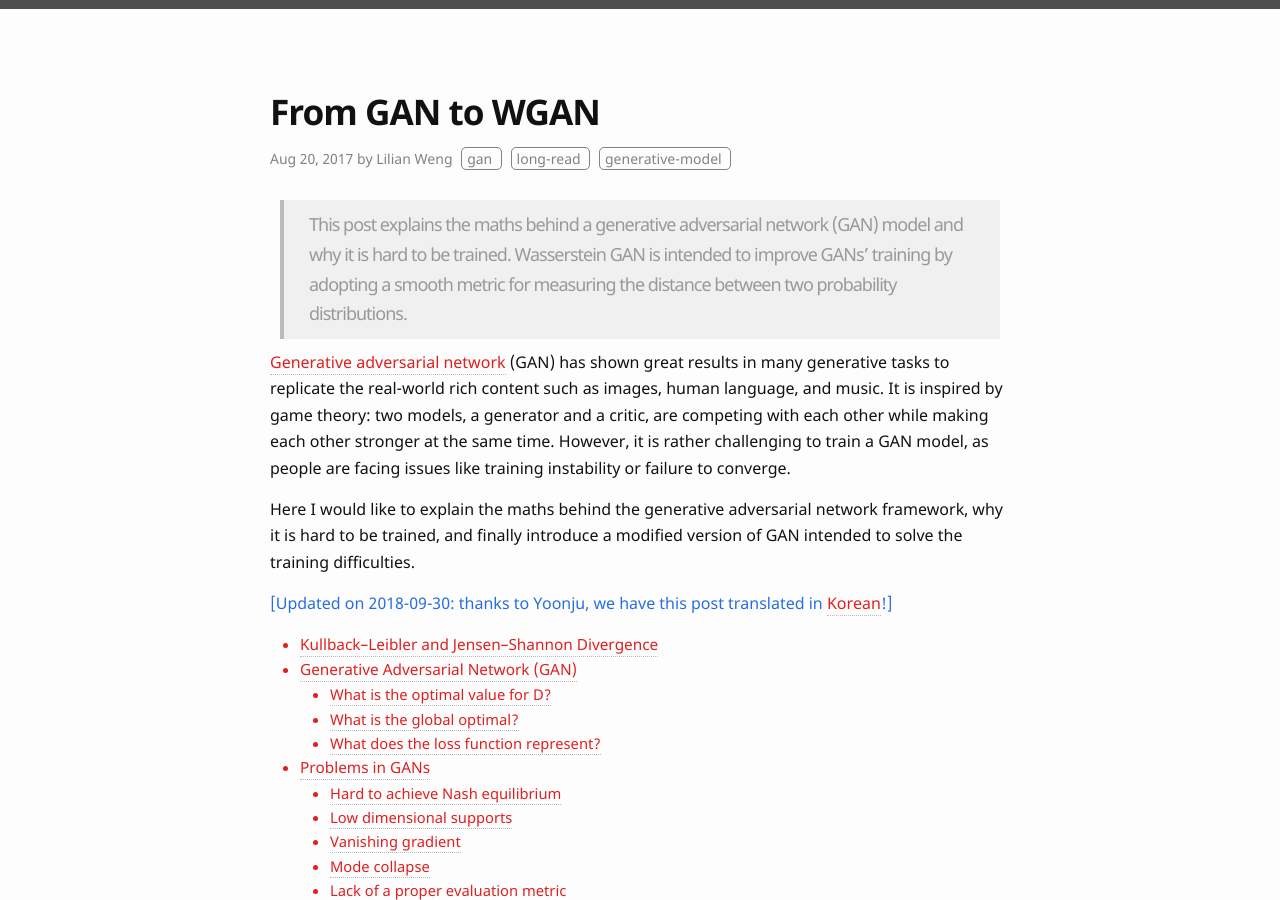
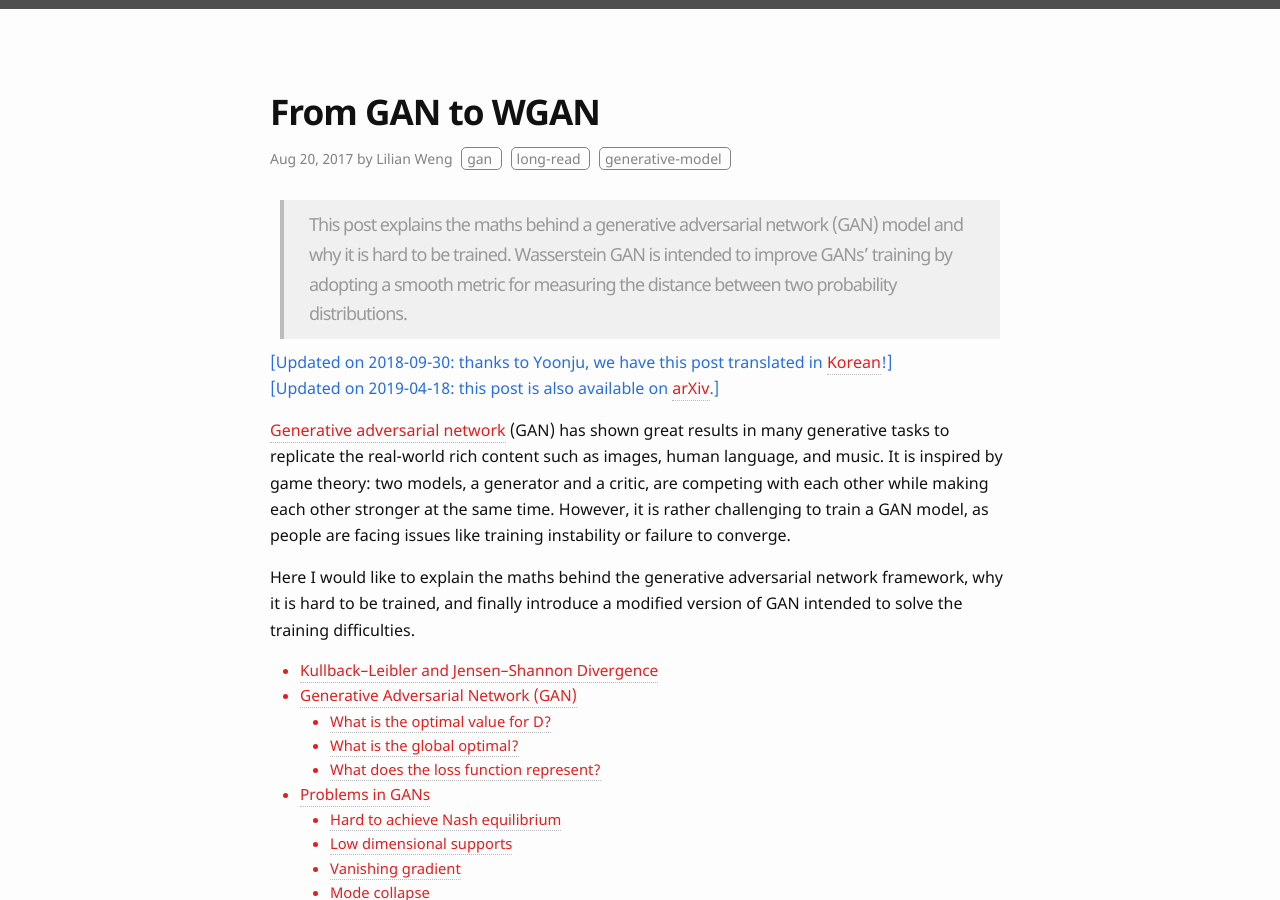
Before and after one commit to lilianweng/lil-log, a Jekyll site: the page built from _posts/2017-08-20-from-GAN-to-WGAN.md, in a window 1280 px wide and 900 px high. Built offline with Jekyll 4.4.1, drawn with Linux system fonts in a browser that asks for light colours; formulas are drawn with MathJax 3; comment, search, counter and statistics services are not loaded.

Commit message:
add a update

```diff
--- a/_posts/2017-08-20-from-GAN-to-WGAN.md
+++ b/_posts/2017-08-20-from-GAN-to-WGAN.md
@@ -11,11 +11,16 @@ image: "GAN.png"
 
 <!--more-->
 
+<span style="color: #286ee0;">[Updated on 2018-09-30: thanks to Yoonju, we have this post translated in [Korean](https://github.com/yjucho1/articles/blob/master/fromGANtoWGAN/readme.md)!]</span>
+<br/>
+<span style="color: #286ee0;">[Updated on 2019-04-18: this post is also available on [arXiv](https://arxiv.org/abs/1904.08994).]</span>
+
+
 [Generative adversarial network](https://arxiv.org/pdf/1406.2661.pdf) (GAN) has shown great results in many generative tasks to replicate the real-world rich content such as images, human language, and music. It is inspired by game theory: two models, a generator and a critic, are competing with each other while making each other stronger at the same time. However, it is rather challenging to train a GAN model, as people are facing issues like training instability or failure to converge.
 
 Here I would like to explain the maths behind the generative adversarial network framework,  why it is hard to be trained, and finally introduce a modified version of GAN intended to solve the training difficulties.
 
-<span style="color: #286ee0;">[Updated on 2018-09-30: thanks to Yoonju, we have this post translated in [Korean](https://github.com/yjucho1/articles/blob/master/fromGANtoWGAN/readme.md)!]</span>
+
 
 
 {: class="table-of-content"}
```
